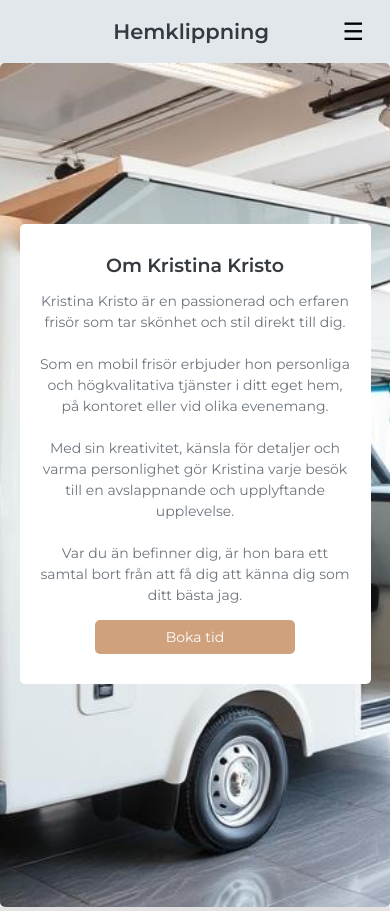
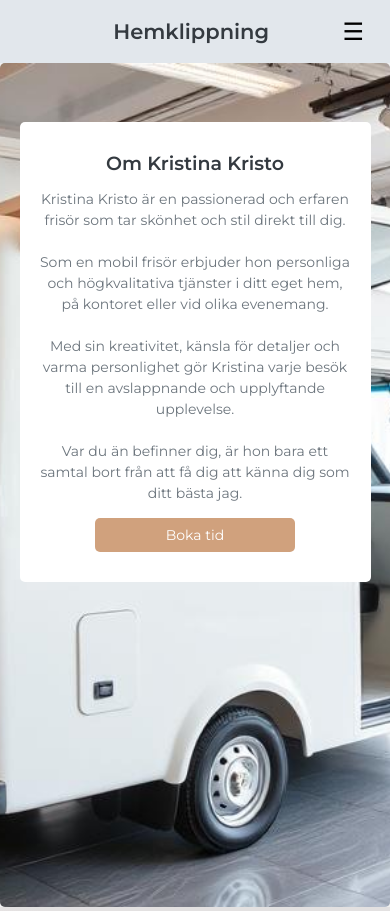
Before and after one commit to kristijan00/booking-web-app, a React (Vite) app: page /booking-web-app/about in a window 390 px wide. Built offline with nearby package versions, Linux system fonts and the light colour scheme.

Commit message:
Adjusting about page styling.

```diff
--- a/src/pages/about/about.module.scss
+++ b/src/pages/about/about.module.scss
@@ -85,7 +85,7 @@
       .aboutTextContainer {
         height          : auto;
         max-height      : 75%;
-        margin          : auto;
+        margin          : 20% auto auto;
         display         : flex;
         flex-direction  : column;
         align-items     : center;
@@ -142,8 +142,8 @@
       padding       : 0;
 
       .aboutTextContainer {
-        max-height      : 75%;
-        margin          : auto;
+        max-height      : 80%;
+        margin          : 15% auto auto;
         display         : flex;
         flex-direction  : column;
         align-items     : center;
```
